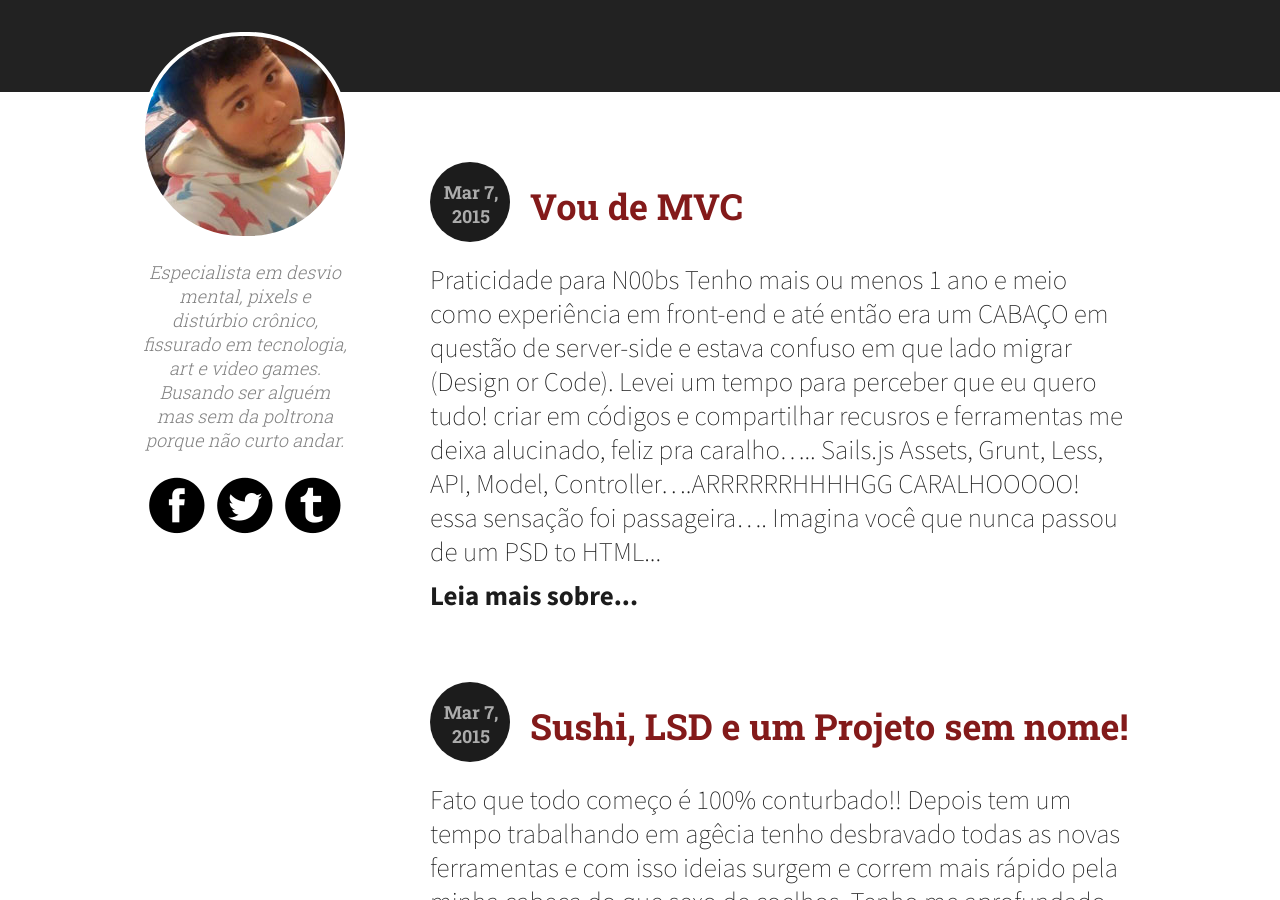
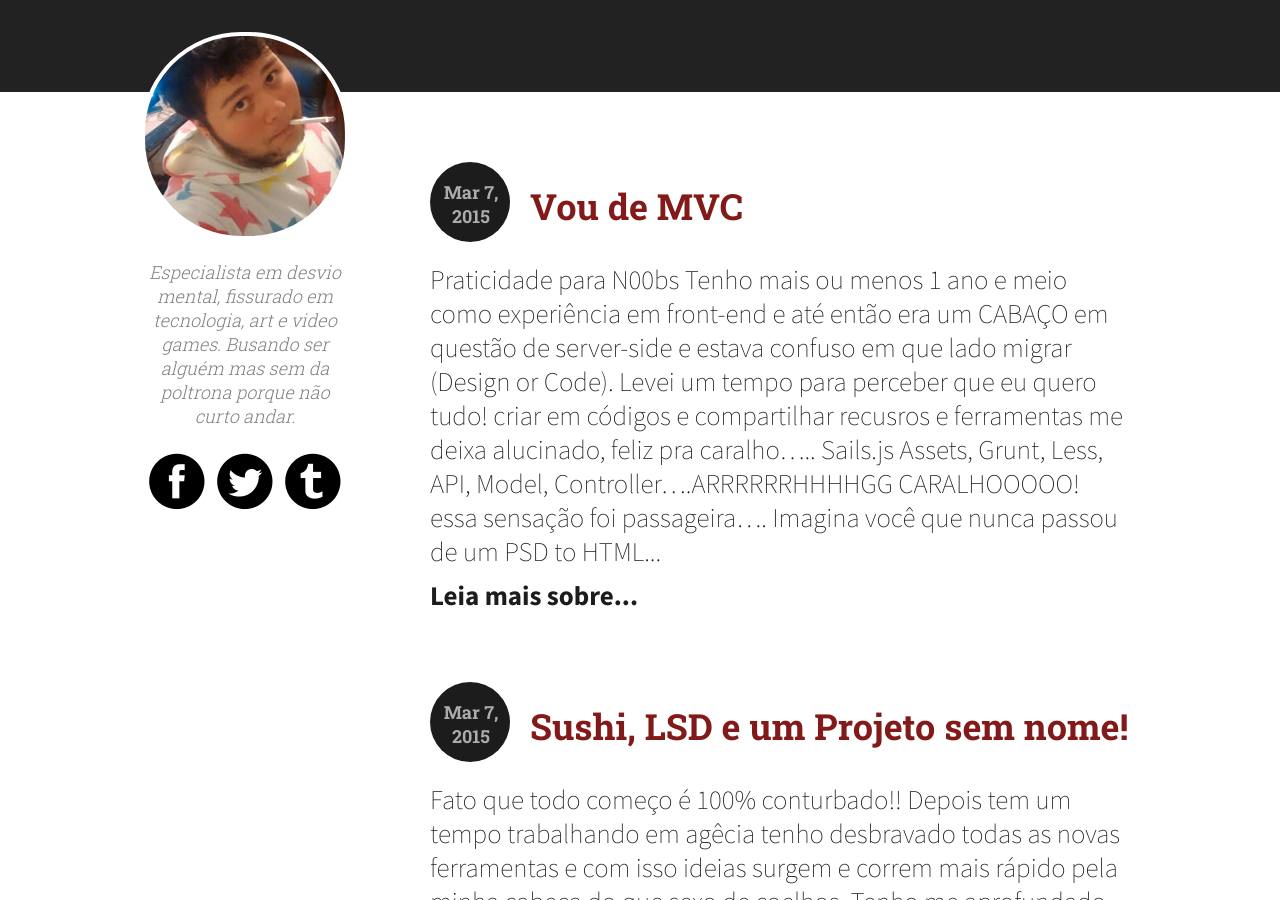
Before and after one commit to silviozum/silviozum.github.io, a Jekyll site: the page built from index.html, in a window 1280 px wide and 900 px high, scrolled down 440 px. Built offline with Jekyll 4.4.1, drawn with Linux system fonts in a browser that asks for light colours.

Commit message:
alterando bio

```diff
--- a/index.html
+++ b/index.html
@@ -5,7 +5,7 @@ layout: default
   <section>
     <aside class="info">
       <figure>Silvio Carlos</figure>
-      <p>Especialista em desvio mental, pixels e distúrbio crônico, fissurado em tecnologia, art e video games. Busando ser alguém mas sem da poltrona porque não curto andar.</p>
+      <p>Especialista em desvio mental, fissurado em tecnologia, art e video games. Busando ser alguém mas sem da poltrona porque não curto andar.</p>
       <ul>
         <li><a href="https://facebook.com.br/silvio.freitas.35"><img src="img/facebook.png"></a></li>
         <li><a href="https://twitter.com/{{ site.twitter_username }}"><img src="img/twitter.png"></a></li>
```
